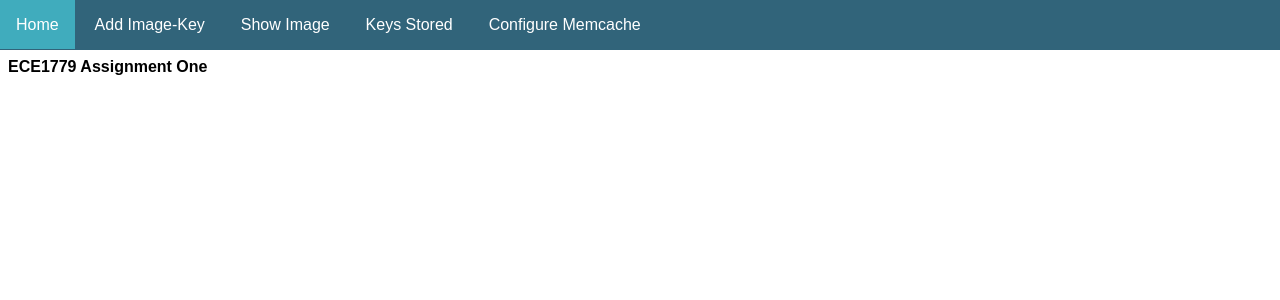
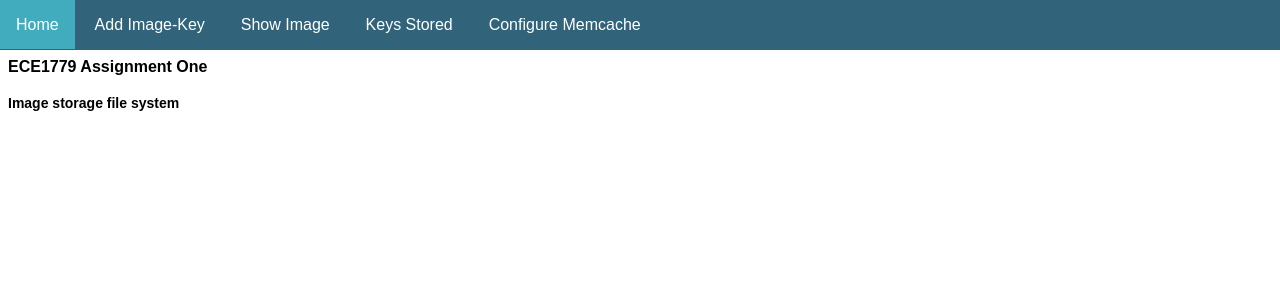
Before and after one commit to Josh-Abraham/CloudComputingA1, a Python web app: template src/app/templates/home.html in a window 1280 px wide. Shown: the top 300 px of the page. Run offline with Jinja, Linux system fonts and the light colour scheme; the template is opened without the code that fills it, so the values that code supplies are empty.

Commit message:
Update home.html

```diff
--- a/src/app/templates/home.html
+++ b/src/app/templates/home.html
@@ -9,5 +9,8 @@
         <h3>
             ECE1779 Assignment One
         </h3>
+        <h4>
+            Image storage file system
+        </h4>
     <body>
 </html>
```
